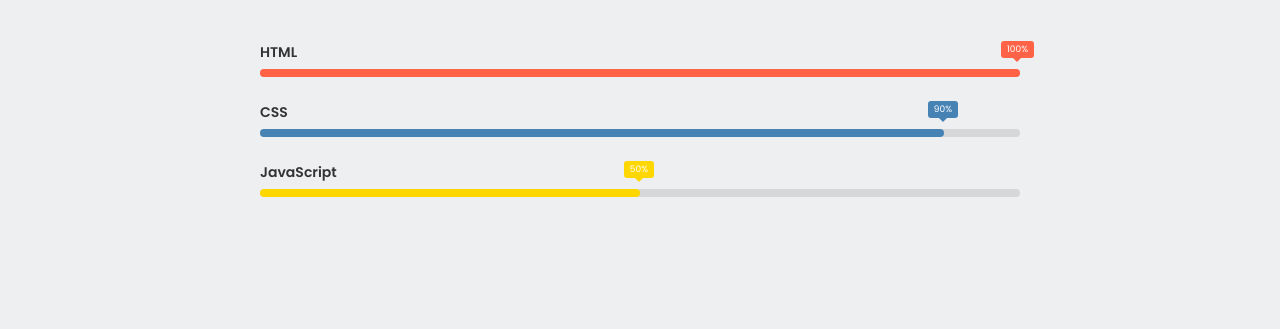
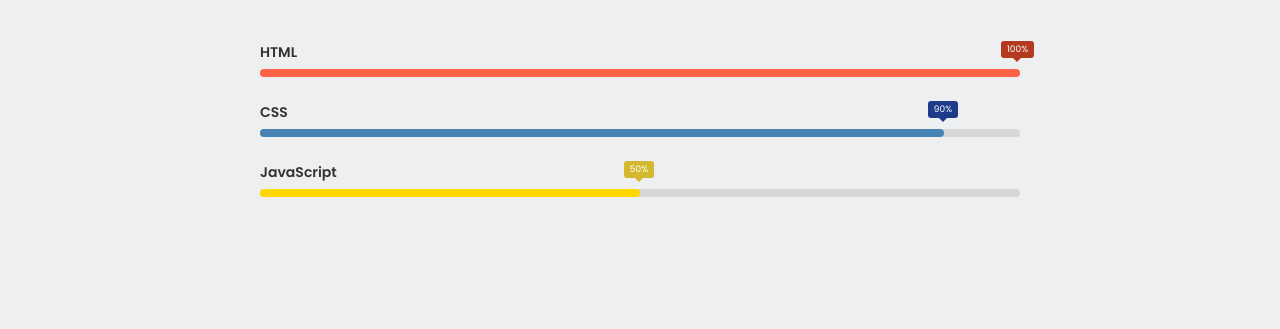
Before and after one commit to hussam-ghanem/hussam-ghanem.github.io, a website built with Parcel: page index.html in a window 1280 px wide. Shown: the part 792-1121 px from the top of the page. Built offline with nearby package versions, Linux system fonts and the light colour scheme; a small style sheet from the web is missing.

Commit message:
fix tooltip contrast issue

```diff
--- a/styles.css
+++ b/styles.css
@@ -209,27 +209,27 @@
 }
 
 .skill-per.html .tooltip {
-  background: #ff6347; /* Tomato */
+  background: #b33a20; /* Tomato */
 }
 
 .skill-per.html .tooltip::before {
-  background-color: #ff6347; /* Tomato */
+  background-color: #b33a20; /* Tomato */
 }
 
 .skill-per.css .tooltip {
-  background: #4682b4; /* SteelBlue */
+  background: #1e3a8a; /* SteelBlue */
 }
 
 .skill-per.css .tooltip::before {
-  background-color: #4682b4; /* SteelBlue */
+  background-color: #1e3a8a; /* SteelBlue */
 }
 
 .skill-per.javascript .tooltip {
-  background: #FFD700; /* Khaki */
+  background: #d4b830; /* Khaki */
 }
 
 .skill-per.javascript .tooltip::before {
-  background-color: #FFD700; /* Khaki */
+  background-color: #d4b830; /* Khaki */
 }
 
 .skill-per .tooltip {
```
